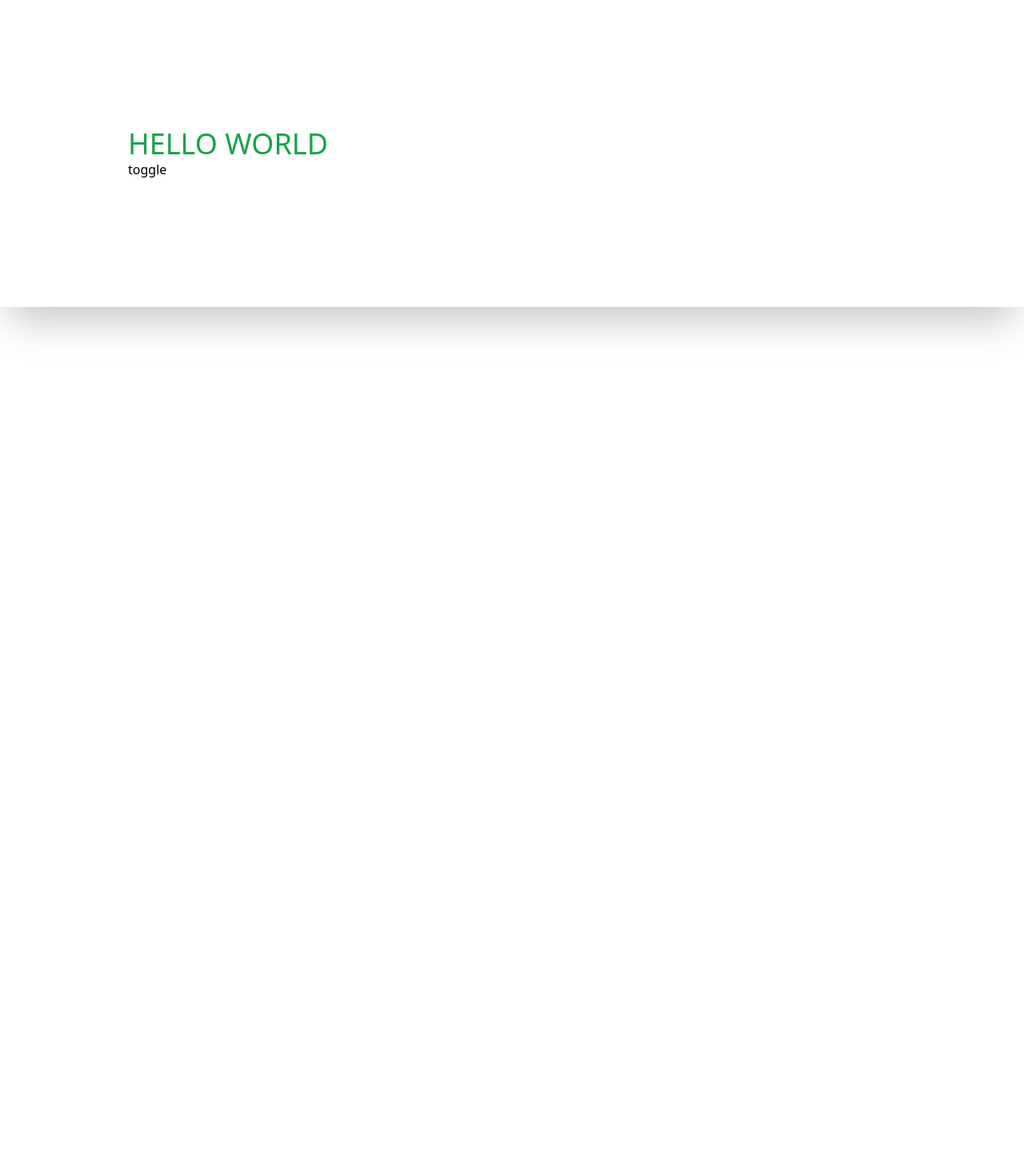
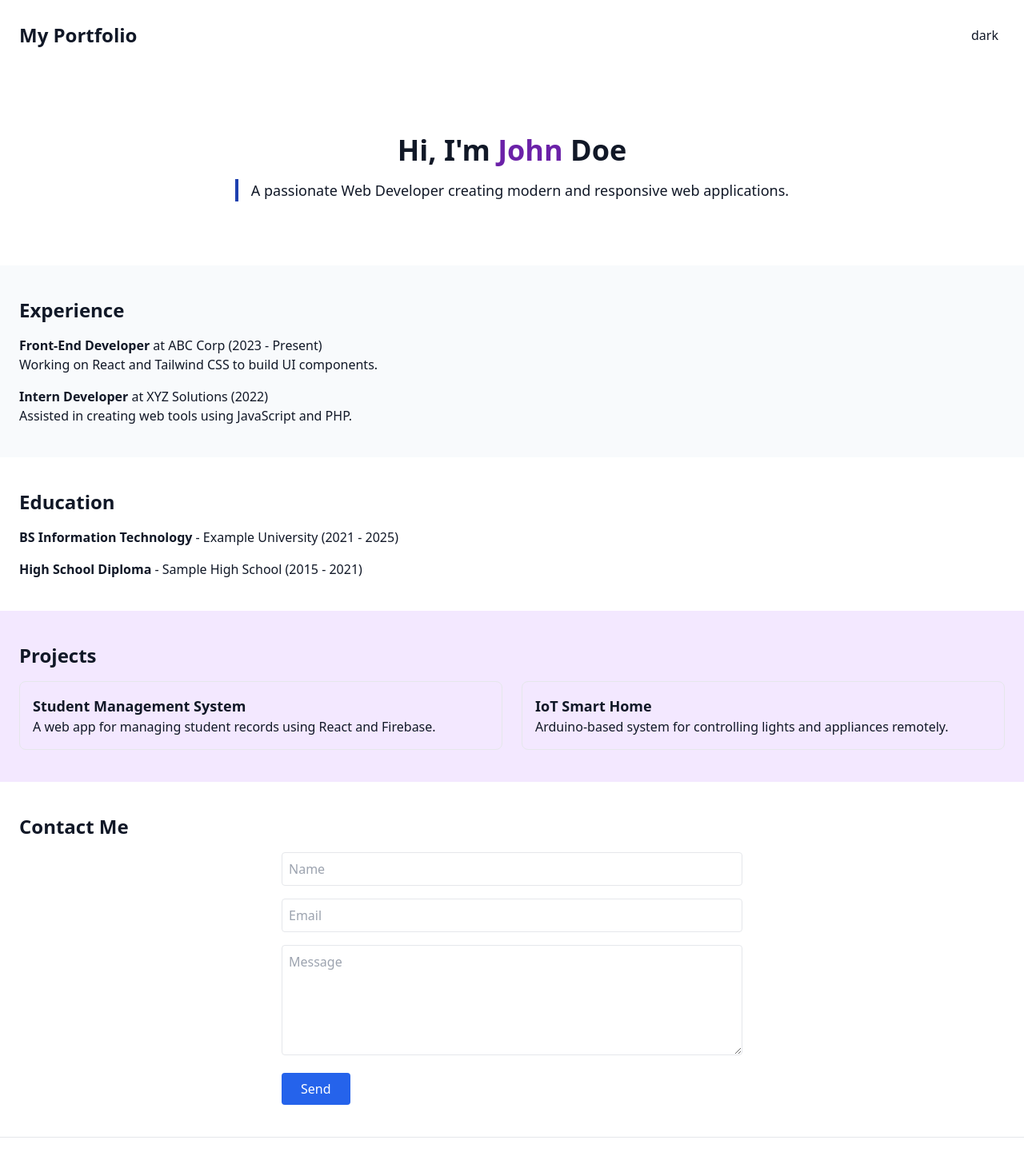
Before and after one commit to rara-wosho/gaela-portfolio, a React (Vite) app: page / in a window 1280 px wide. Shown: the top 1451 px of the page at 80% size. Before the commit the page ends 800 px from the top, so only its background shows below. Built offline with nearby package versions, Linux system fonts and the light colour scheme.

Commit message:
initial set up  to test safari

```diff
--- a/src/App.jsx
+++ b/src/App.jsx
@@ -1,24 +1,133 @@
 import { useState } from "react";
 
-function App() {
-    const [dark, setDark] = useState(false);
+const App = () => {
+    const [darkMode, setDarkMode] = useState(false);
+
     return (
-        <>
-            <div
-                className={`${
-                    dark && "dark"
-                } p-40 bg-white shadow-2xl dark:bg-slate-800`}
-            >
-                <p className="text-green-600 dark:text-red-600 text-4xl">
-                    HELLO WORLD
-                </p>
+        <div className={darkMode ? "dark" : ""}>
+            <div className="min-h-screen bg-white dark:bg-gray-900 text-gray-900 dark:text-white transition-colors duration-300">
+                <header className="flex justify-between items-center p-6">
+                    <h1 className="text-2xl font-bold">My Portfolio</h1>
+                    <button
+                        onClick={() => setDarkMode(!darkMode)}
+                        className="p-2 rounded"
+                    >
+                        {darkMode ? "light" : "dark"}
+                    </button>
+                </header>
 
-                <button className="" onClick={() => setDark(!dark)}>
-                    toggle
-                </button>
+                {/* Hero Section */}
+                <section className="text-center py-20 px-4">
+                    <h2 className="text-4xl font-extrabold mb-4">
+                        Hi, I'm{" "}
+                        <span className="text-purple-800 dark:text-purple-500">
+                            John
+                        </span>{" "}
+                        Doe
+                    </h2>
+                    <p className="text-lg border-l-4 border-blue-800 dark:border-blue-500 inline-flex ps-4">
+                        A passionate Web Developer creating modern and
+                        responsive web applications.
+                    </p>
+                </section>
+
+                {/* Experiences */}
+                <section className="px-6 py-10 bg-slate-50 dark:bg-purple-950/20">
+                    <h3 className="text-2xl font-bold mb-4">Experience</h3>
+                    <ul className="space-y-4">
+                        <li>
+                            <strong>Front-End Developer</strong> at ABC Corp
+                            (2023 - Present)
+                            <p>
+                                Working on React and Tailwind CSS to build UI
+                                components.
+                            </p>
+                        </li>
+                        <li>
+                            <strong>Intern Developer</strong> at XYZ Solutions
+                            (2022)
+                            <p>
+                                Assisted in creating web tools using JavaScript
+                                and PHP.
+                            </p>
+                        </li>
+                    </ul>
+                </section>
+
+                {/* Schools Attended */}
+                <section className="px-6 py-10 ">
+                    <h3 className="text-2xl font-bold mb-4">Education</h3>
+                    <ul className="space-y-4">
+                        <li>
+                            <strong>BS Information Technology</strong> - Example
+                            University (2021 - 2025)
+                        </li>
+                        <li>
+                            <strong>High School Diploma</strong> - Sample High
+                            School (2015 - 2021)
+                        </li>
+                    </ul>
+                </section>
+
+                {/* Projects */}
+                <section className="px-6 py-10 bg-purple-100 dark:bg-purple-950">
+                    <h3 className="text-2xl font-bold mb-4">Projects</h3>
+                    <div className="grid grid-cols-1 md:grid-cols-2 gap-6">
+                        <div className="p-4 border rounded-lg dark:border-gray-700">
+                            <h4 className="font-semibold text-lg">
+                                Student Management System
+                            </h4>
+                            <p>
+                                A web app for managing student records using
+                                React and Firebase.
+                            </p>
+                        </div>
+                        <div className="p-4 border rounded-lg dark:border-gray-700">
+                            <h4 className="font-semibold text-lg">
+                                IoT Smart Home
+                            </h4>
+                            <p>
+                                Arduino-based system for controlling lights and
+                                appliances remotely.
+                            </p>
+                        </div>
+                    </div>
+                </section>
+
+                {/* Contact Form */}
+                <section className="px-6 py-10">
+                    <h3 className="text-2xl font-bold mb-4">Contact Me</h3>
+                    <form className="space-y-4 max-w-xl mx-auto">
+                        <input
+                            type="text"
+                            placeholder="Name"
+                            className="w-full p-2 border rounded dark:bg-gray-800 dark:border-gray-700"
+                        />
+                        <input
+                            type="email"
+                            placeholder="Email"
+                            className="w-full p-2 border rounded dark:bg-gray-800 dark:border-gray-700"
+                        />
+                        <textarea
+                            placeholder="Message"
+                            rows="5"
+                            className="w-full p-2 border rounded dark:bg-gray-800 dark:border-gray-700"
+                        ></textarea>
+                        <button
+                            type="submit"
+                            className="bg-blue-600 text-white px-6 py-2 rounded hover:bg-blue-700"
+                        >
+                            Send
+                        </button>
+                    </form>
+                </section>
+
+                <footer className="text-center py-6 border-t dark:border-gray-700">
+                    <p>&copy; 2025 John Doe. All rights reserved.</p>
+                </footer>
             </div>
-        </>
+        </div>
     );
-}
+};
 
 export default App;
```
